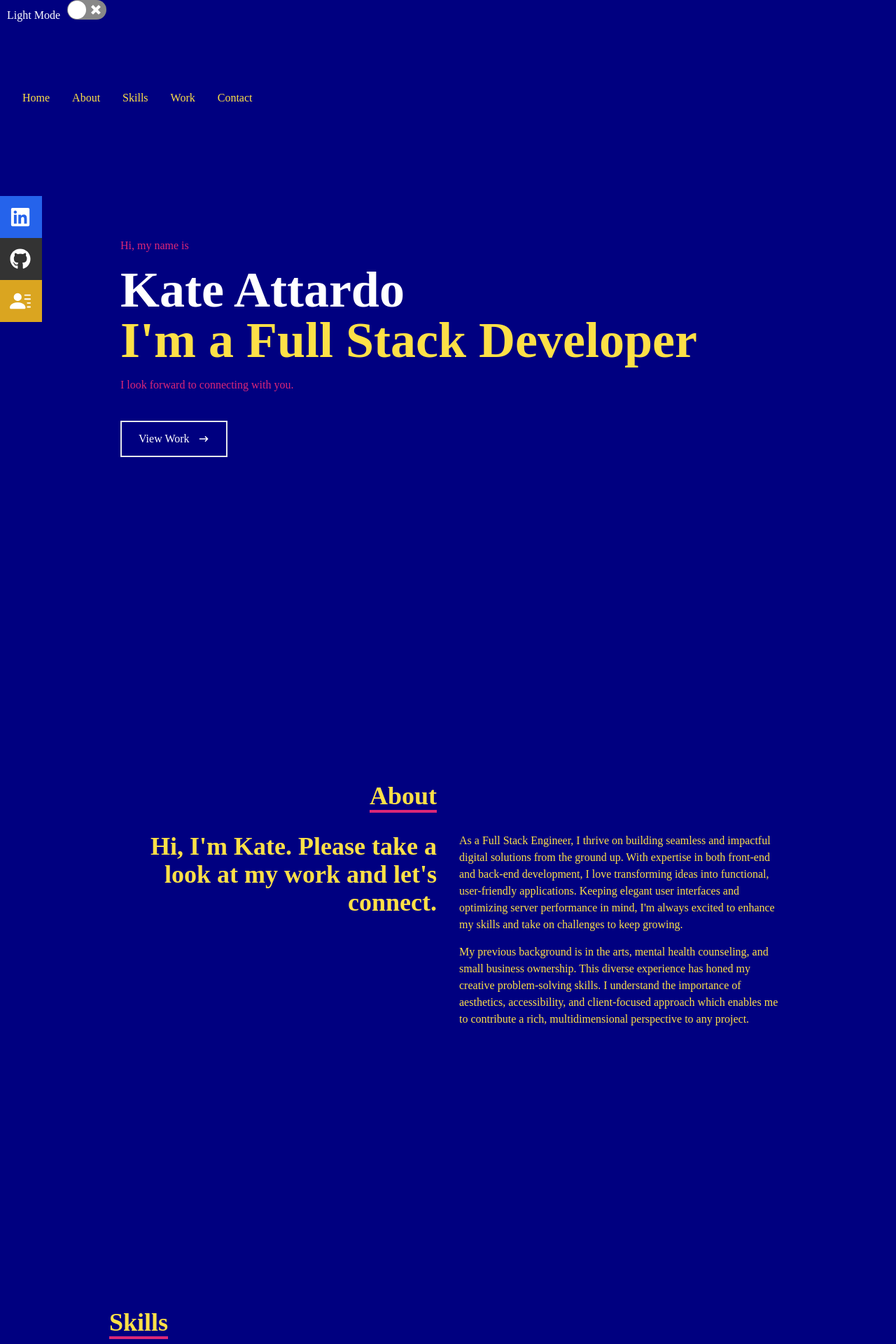
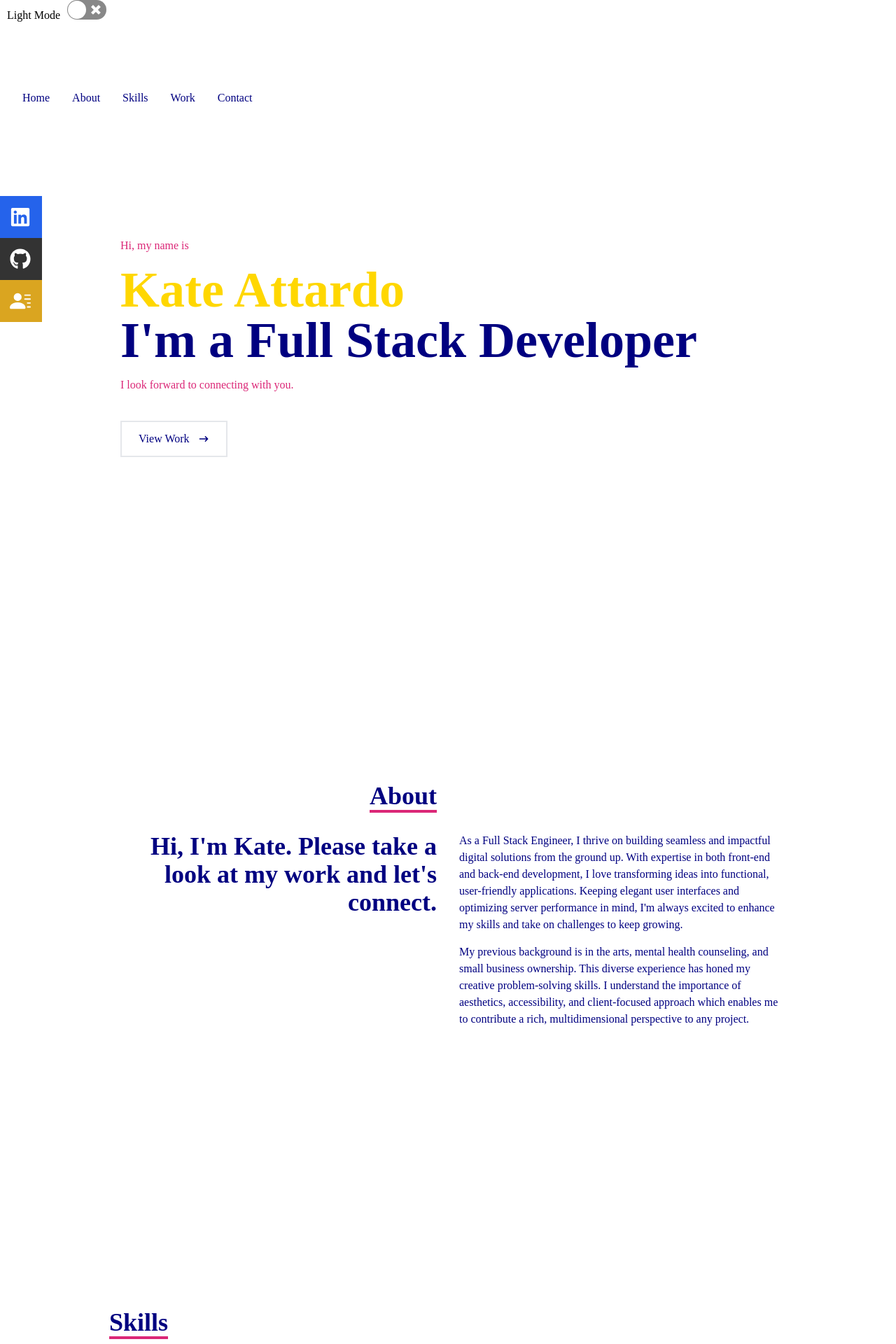
Before and after one commit to Kateattardo/Portfolio, a React (Create React App) app: page / in a window 1280 px wide. Shown: the top 1920 px of the page at 70% size. Built offline with nearby package versions, Linux system fonts and the light colour scheme.

Commit message:
new changes

```diff
--- a/public/index.html
+++ b/public/index.html
@@ -9,7 +9,7 @@
       name="description"
       content="Web site created using create-react-app"
     />
-    <link rel="apple-touch-icon" />
+    <link rel="apple-touch-icon" href="%PUBLIC_URL%/logo192.png" />
     <!--
       manifest.json provides metadata used when your web app is installed on a
       user's mobile device or desktop. See https://developers.google.com/web/fundamentals/web-app-manifest/
--- a/src/components/About.jsx
+++ b/src/components/About.jsx
@@ -2,7 +2,7 @@ import React from "react";
 
 const About = () => {
   return (
-    <div name="about" className="w-full h-screen text-yellow-300">
+    <div name="about" className="w-full h-screen text-[#000080]">
       <div className="flex flex-col justify-center items-center w-full h-full">
         <div className="max-w-[1000px] w-full grid grid-cols-2 gap-8">
           <div className="sm:text-right pb-8 pl-4">
--- a/src/components/Contact.jsx
+++ b/src/components/Contact.jsx
@@ -2,6 +2,7 @@ import React from "react";
 
 const contact = () => {
   return (
+    <div className="contact-container bg-[#ffefd5]">
       <div
         name="contact"
         className="w-full h-screen flex justify-center items-center p-4"
@@ -12,10 +13,10 @@ const contact = () => {
           className="flex flex-col max-w-[600px] w-full"
         >
           <div className="pb-8">
-          <p className="text-4xl font-bold inline border-b-4 border-pink-600 text-white">
+            <p className="text-4xl font-bold inline border-b-4 border-pink-600 text-[#000080]">
               Contact
             </p>
-          <p className="text-yellow-300 py-4">
+            <p className="text-[#000080] py-4">
               Submit the form below or email me - kateattardo@gmail.com
             </p>
           </div>
@@ -37,10 +38,11 @@ const contact = () => {
             rows="10"
             placeholder="Message"
           ></textarea>
-        <button className=" text-white border-2 hover:bg-pink-600 hover:border-pink-600 px-4 py-3 my-8 mx-auto flex items-center">
+          <button className=" text-[#000080] border-2 hover:bg-pink-600 hover:border-pink-600 px-4 py-3 my-8 mx-auto flex items-center">
             Let's Connect
           </button>
         </form>
+      </div>
     </div>
   );
 };
--- a/src/components/Home.jsx
+++ b/src/components/Home.jsx
@@ -8,10 +8,10 @@ const Home = () => {
       {/* Container */}
       <div className="max-w-[1000px] mx-auto px-8 flex flex-col justify-center h-full">
         <p className="text-pink-600">Hi, my name is</p>
-        <h1 className="text-4xl sm:text-7xl font-bold text-white">
+        <h1 className="text-4xl sm:text-7xl font-bold text-[#ffd700]">
           Kate Attardo
         </h1>
-        <h2 className="text-4xl sm:text-7xl font-bold text-yellow-300">
+        <h2 className="text-4xl sm:text-7xl font-bold text-[#000080]">
           I'm a Full Stack Developer
         </h2>
         <p className="text-pink-600 py-4 max-w[700px]">
@@ -19,7 +19,7 @@ const Home = () => {
         </p>
         <div>
           <Link to="work" smooth={true} duration={500}>
-            <button className="text-white group border-2 px-6 py-3 my-2 flex items-center hover:border-pink-600">
+            <button className="text-[#000080] group border-2 px-6 py-3 my-2 flex items-center hover:border-pink-600">
               View Work
               <span className="group-hover:rotate-90 duration-300">
                 <HiArrowNarrowRight className="ml-3" />
--- a/src/components/Navbar.jsx
+++ b/src/components/Navbar.jsx
@@ -7,7 +7,7 @@ const Navbar = () => {
   const handleClick = () => setNav(!nav);
 
   return (
-    <div className="fixed w-full h-[80px] flex justify-between items-center px-4 text-yellow-300">
+    <div className="fixed w-full h-[80px] flex justify-between items-center px-4 text-[#000080]">
       {/* menu */}
       <ul className=" hidden md:flex">
         <li>
@@ -45,7 +45,7 @@ const Navbar = () => {
         className={
           !nav
             ? "hidden"
-            : "absolute top-0 w-full h-screen bg-[#0a192f] flex flex-col justify-center items-center"
+            : "absolute top-0 w-full h-screen bg-white flex flex-col justify-center items-center"
         }
       >
         <li className="py-6 text-4xl">
--- a/src/components/Skills.jsx
+++ b/src/components/Skills.jsx
@@ -11,7 +11,7 @@ import Python from "../assets/python.png";
 
 const Skills = () => {
   return (
-    <div name="skills" className=" w-full h-screen text-yellow-300">
+    <div name="skills" className=" w-full h-screen text-[#000080]">
       {/* container */}
       <div className="max-w-[1000px] mx-auto p-4 flex flex-col justify-center w-full h-full">
         <div>
--- a/src/components/Work.jsx
+++ b/src/components/Work.jsx
@@ -5,7 +5,7 @@ import TaskMaster from "../assets/projects/TaskMaster.jpg";
 
 const Work = () => {
   return (
-    <div name="work" className="w-full md:h-screen text-yellow-300">
+    <div name="work" className="w-full md:h-screen text-[#000080]">
       <div className="mx-w-[1000px] mx-auto p-4 flex flex-col justify-center w-full h-full">
         <div className="pb-8">
           <p className="text-4xl font-bold inline border-b-4 text-grey-300 border-pink-600">
--- a/src/index.css
+++ b/src/index.css
@@ -31,16 +31,17 @@ p {
 .content-div:hover {
   background-image: linear-gradient(
     to right,
-    rgba(112, 157, 255, 0.8),
-    hsla(144, 88%, 71%, 0.8)
+    #758cbccc,
+    hsla(234, 54%, 40%, 0.8)
   )!important;
 }
 #light {
-  background-color: navy;
+  background-color: white;
 }
 
 #dark {
-  background-color: #0a192f;
+  background-color: navy;
+  color: #ffd700 ;
 
 }
 
@@ -58,7 +59,7 @@ p {
 }
 
 #light .switch label {
-  color: white;
+  color: black;
 }
 
 #dark .switch label {
```
Also changed, not shown: 1 other file (tests, documents, lock files or other folders). Lines whose indentation alone changed are shown as unchanged.
